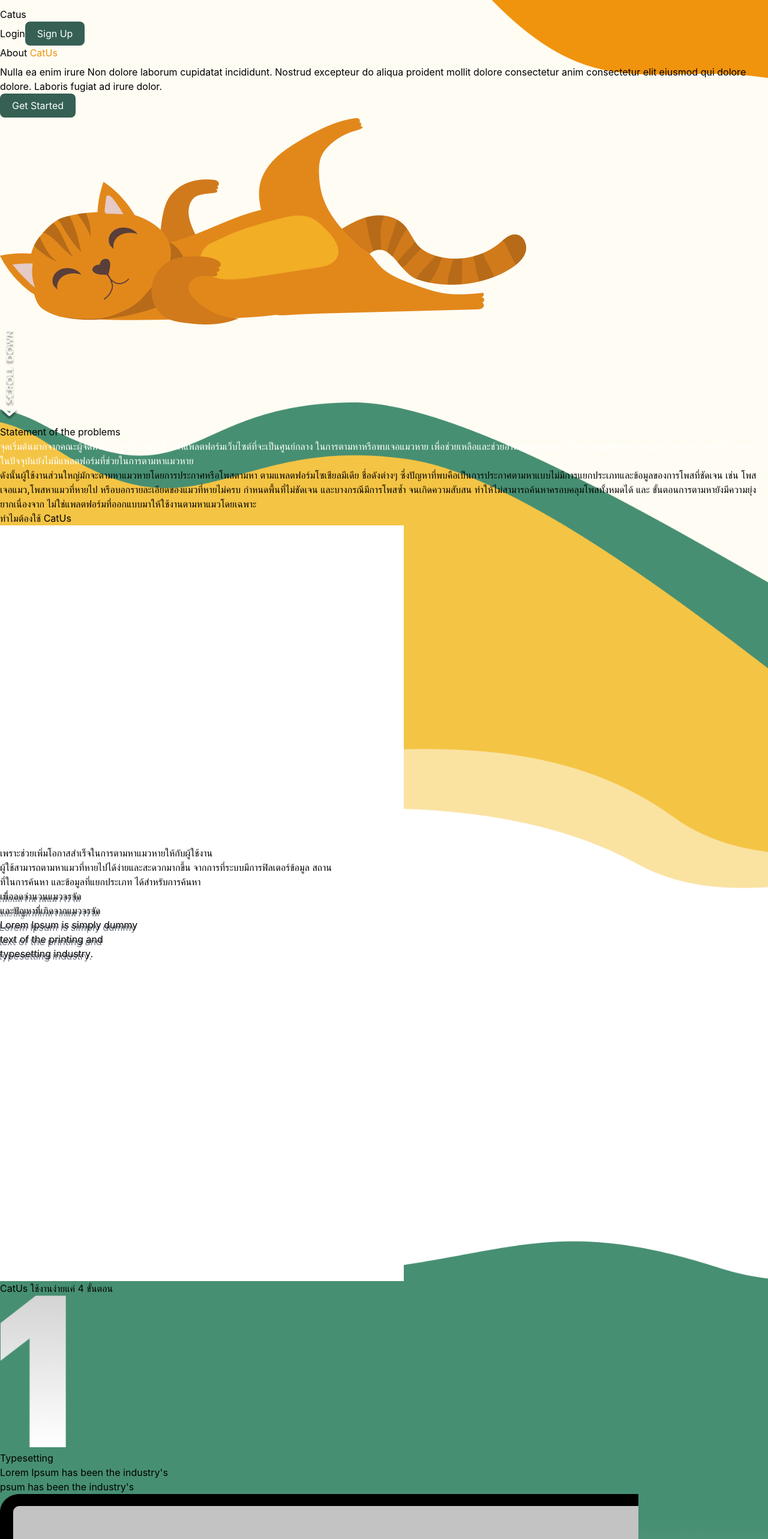
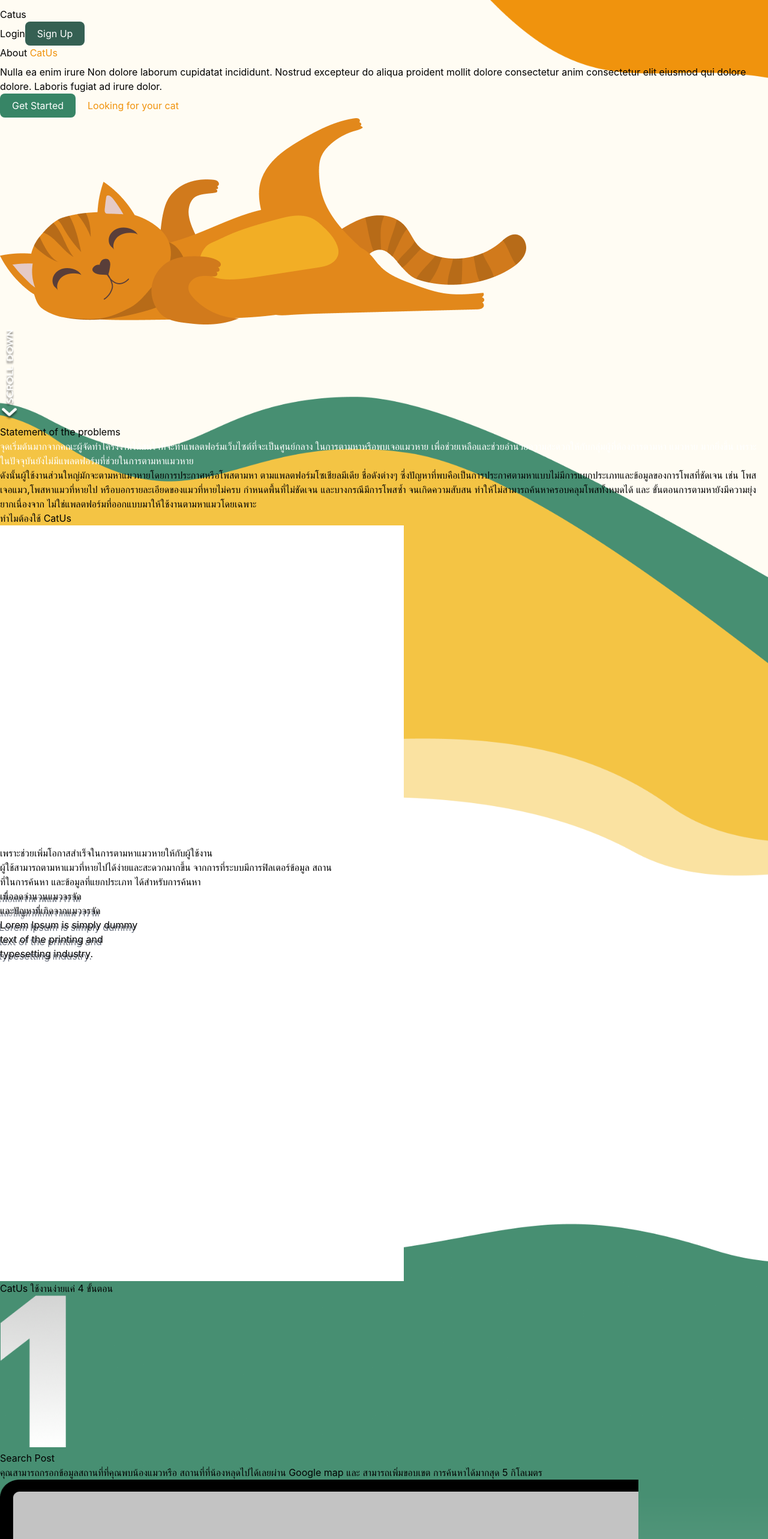
Before and after one commit to famedirtyshit/senior_nextjs, a Next.js app: page / in a window 1280 px wide. Shown: the top 2566 px of the page at 60% size. Built offline with nearby package versions, Linux system fonts and the light colour scheme.

Commit message:
add: add text 4 step
add text 4 step

```diff
--- a/pages/index.js
+++ b/pages/index.js
@@ -39,11 +39,36 @@ export default function Home() {
                 <section className="about 2xl:ml-64 2xl:w-4/12">
                     <h1 className="2xl:text-5xl 2xl:font-black">About <span className="text-mainOrange">CatUs</span></h1>
                     <p className="mt-2">Nulla ea enim irure  Non dolore laborum cupidatat incididunt. Nostrud excepteur do aliqua proident mollit dolore consectetur anim consectetur elit eiusmod qui dolore dolore. Laboris fugiat ad irure dolor.</p>
-                    <Link href='/feed'>
-                        <a>
-                            <BaseButton style={'color: white'} fill={true} fillColor={'mainGreen'} textColor={'white'} round={true} roundSize={'lg'} value={'Get Started'} customClass={'2xl:mt-4'}></BaseButton>
-                        </a>
-                    </Link>
+                    <div className="2xl:flex 2xl:flex-wrap 2xl:gap-5">
+                        <Link href='/feed'>
+                            <a>
+                                <BaseButton
+                                    style={'color: white'}
+                                    fill={true}
+                                    fillColor={'mainBgGreen'}
+                                    textColor={'white'}
+                                    round={true}
+                                    roundSize={'lg'}
+                                    value={'Get Started'}
+                                    customClass={'2xl:mt-4'}>
+                                </BaseButton>
+                            </a>
+                        </Link>
+                        <Link href=''>
+                            <a>
+                                <BaseButton
+                                    style={'color: white'}
+                                    fill={true}
+                                    fillColor={'#FFFCF3'}
+                                    textColor={'mainOrange'}
+                                    round={true}
+                                    roundSize={'lg'}
+                                    value={'Looking for your cat'}
+                                    customClass={'2xl:mt-4 2xl:border-2 2xl:border-yellow-400'}>
+                                </BaseButton>
+                            </a>
+                        </Link>
+                    </div>
                 </section>
                 <section className="cat-img 2xl:absolute 2xl:-top-10 2xl:right-28">
                     <Image src={IMAGES.catModalHomePage} alt='cat' width="878" height="346"/>
@@ -103,9 +128,9 @@ export default function Home() {
                                 <div className="2xl:absolute 2xl:left-96 2xl:top-20">
                                     <Image src={IMAGES.onefor4step} alt="onefor4step"  width="110" height="253" />
                                 </div>
-                                <div className="2xl:absolute 2xl:left-80 2xl:top-72">
-                                    <p className="2xl:text-4xl 2xl:font-bold 2xl:text-left">Typesetting</p>
-                                    <p className="2xl:text-2xl 2xl:mt-6 2xl:text-left" >Lorem Ipsum has been the industry's<br /> psum has been the industry's</p>
+                                <div className="2xl:absolute 2xl:ml-48 2xl:top-72 2xl:w-3/5">
+                                    <p className="2xl:text-4xl 2xl:font-bold 2xl:ml-40 ">Search Post</p>
+                                    <p className="2xl:text-2xl 2xl:mt-6 2xl:text-left " >คุณสามารถกรอกข้อมูลสถานที่ที่คุณพบน้องแมวหรือ สถานที่ที่น้องหลุดไปได้เลยผ่าน Google map และ สามารถเพิ่มขอบเขต การค้นหาได้มากสุด 5 กิโลเมตร</p>
                                 </div>
                             </div>
                             <div className="" >
@@ -120,9 +145,9 @@ export default function Home() {
                                 <div className="2xl:absolute 2xl:left-96 2xl:top-28">
                                     <Image src={IMAGES.twofor4step} alt="twofor4step"  width="140" height="203" />
                                 </div>
-                                <div className="2xl:absolute 2xl:left-80 2xl:top-64">
-                                    <p className="2xl:text-4xl 2xl:font-bold 2xl:text-left">Typesetting</p>
-                                    <p className="2xl:text-2xl 2xl:mt-6 2xl:text-left" >Lorem Ipsum has been the industry's<br /> psum has been the industry's</p>
+                                <div className="2xl:absolute 2xl:ml-48 2xl:top-72 2xl:w-3/5">
+                                    <p className="2xl:text-4xl 2xl:font-bold 2xl:ml-40 ">Function Post</p>
+                                    <p className="2xl:text-2xl 2xl:mt-6 2xl:text-left " >คุณสามารถโพสประกาศตามหาแมวหรือโพสพบเจอแมวได้ โดยอย่าลืมระบุข้อมูลที่จำเป็น ต่อการค้นหาตามที่คุณทราบ ด้วยนะ</p>
                                 </div>
                             </div>
                          </div>
@@ -131,9 +156,9 @@ export default function Home() {
                                 <div className="2xl:absolute 2xl:left-96 2xl:top-28">
                                     <Image src={IMAGES.threefor4step} alt="threefor4step"  width="140" height="203" />
                                 </div>
-                                <div className="2xl:absolute 2xl:left-80 2xl:top-64">
-                                    <p className="2xl:text-4xl 2xl:font-bold 2xl:text-left">Typesetting</p>
-                                    <p className="2xl:text-2xl 2xl:mt-6 2xl:text-left" >Lorem Ipsum has been the industry's<br /> psum has been the industry's</p>
+                                <div className="2xl:absolute 2xl:ml-48 2xl:top-72 2xl:w-3/5">
+                                    <p className="2xl:text-4xl 2xl:font-bold 2xl:ml-40 ">My Account</p>
+                                    <p className="2xl:text-2xl 2xl:mt-6 2xl:text-left " >คุณสามารถแก้ไขโปรไฟล์หรืออัพเดตข้อมูลส่วนตัวได้หากมีการเปลี่ยนแปลง และยัง สามารถเรียกดูโพสของตนเองได้เพื่อ แก้ไขข้อมูล และ หากเมื่อพบน้องแมวแล้ว อย่าลืมกลับมาลบโพส ให้เราหน่อยน้าา</p>
                                 </div>
                             </div>
                             <div className="" >
@@ -148,9 +173,9 @@ export default function Home() {
                                 <div className="2xl:absolute 2xl:left-96 2xl:top-24">
                                     <Image src={IMAGES.fourfor4step} alt="fourfor4step"  width="140" height="203" />
                                 </div>
-                                <div className="2xl:absolute 2xl:left-80 2xl:top-64">
-                                    <p className="2xl:text-4xl 2xl:font-bold 2xl:text-left">Typesetting</p>
-                                    <p className="2xl:text-2xl 2xl:mt-6 2xl:text-left" >Lorem Ipsum has been the industry's<br /> psum has been the industry's</p>
+                                <div className="2xl:absolute 2xl:ml-48 2xl:top-72 2xl:w-3/5">
+                                    <p className="2xl:text-4xl 2xl:font-bold 2xl:ml-20 ">Finally, you succeeded</p>
+                                    <p className="2xl:text-2xl 2xl:mt-6 2xl:text-left " >ดีใจด้วยน้าาา....ในที่สุดคุณก็หาเจอ เมื่อคุณเจอน้อง แมวที่คุณตามหาแล้วคุณสามารถกดเข้าไปเพื่อดู ข้อมูลเพิ่มเติมและข้อมูลติดต่อผู้โพสได้เลย</p>
                                 </div>
                             </div>
                          </div>
```
